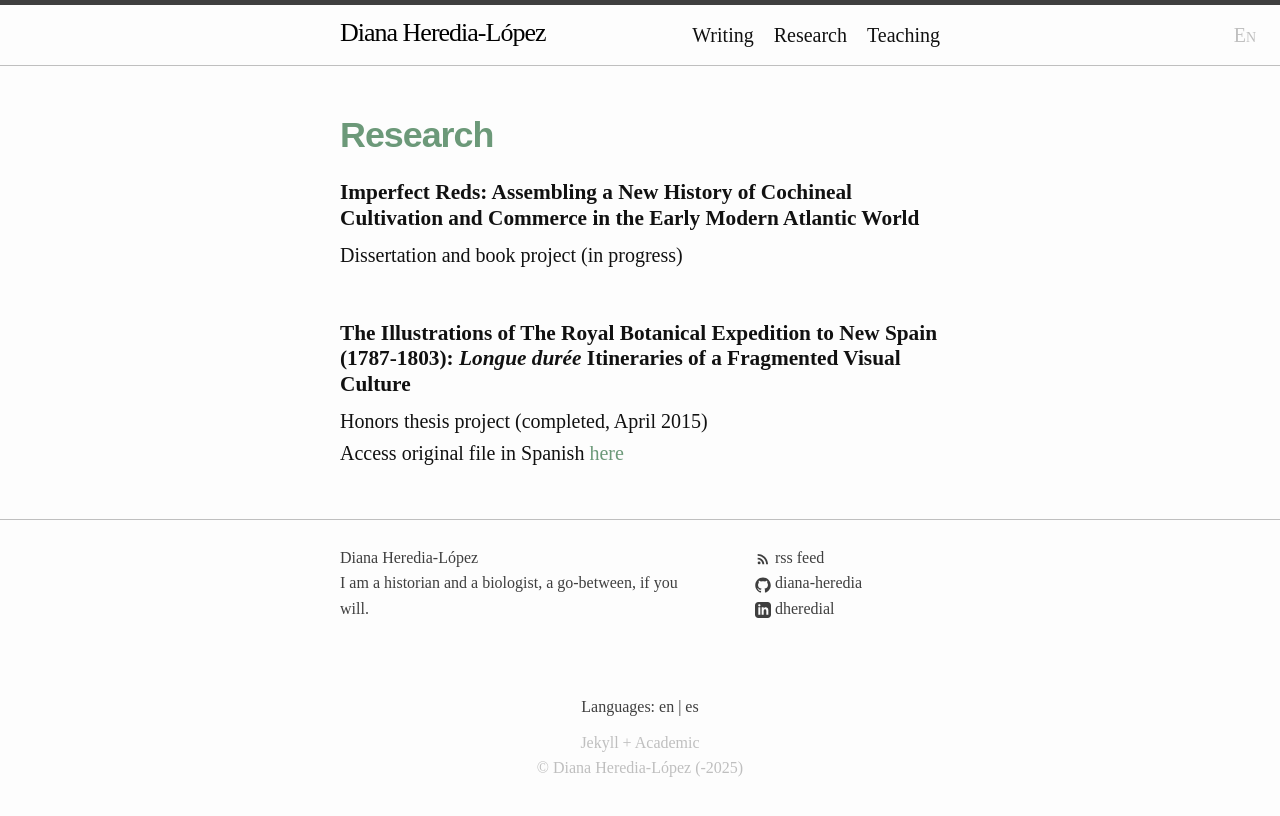
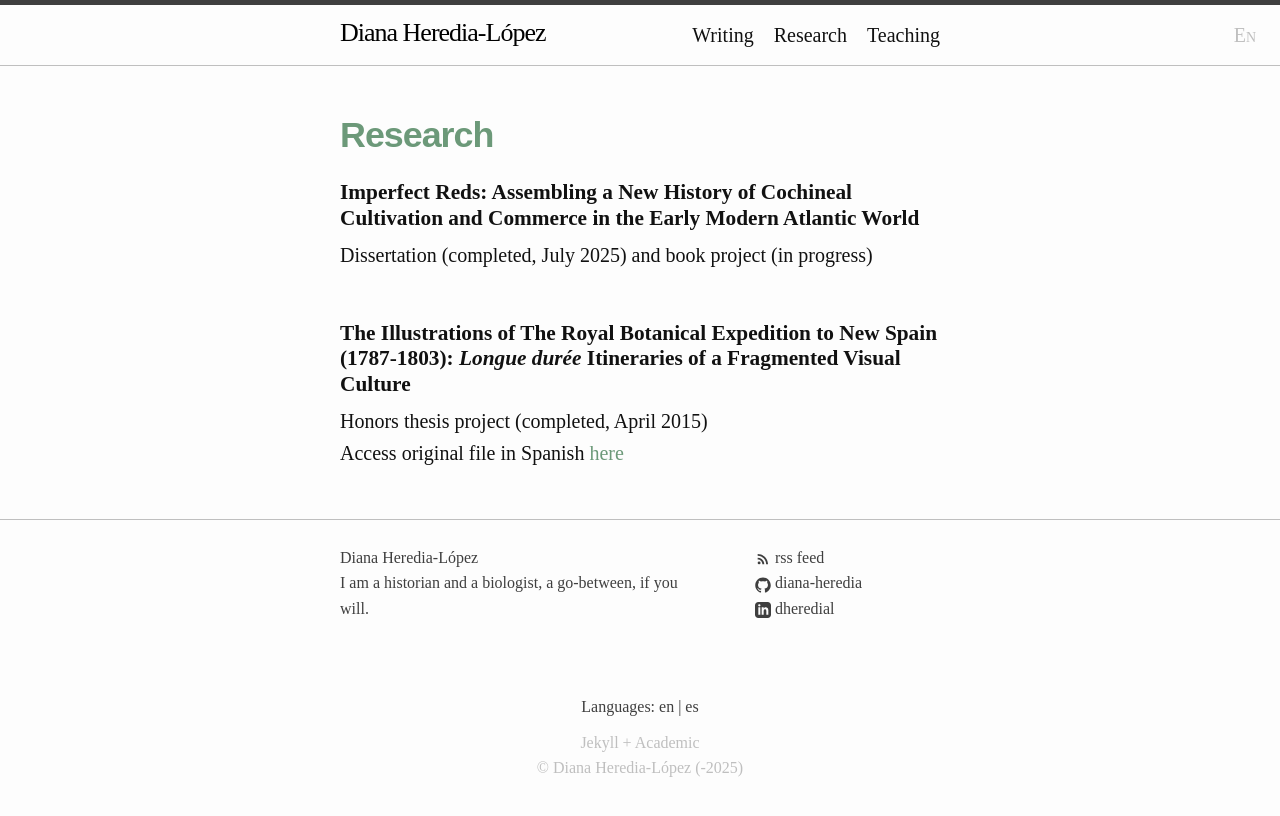
Before and after one commit to diana-heredia/diana-heredia.github.io, a Jekyll site: the page built from research.markdown, in a window 1280 px wide. Shown: the top 816 px of the page. Built offline with Jekyll 4.4.1, drawn with Linux system fonts in a browser that asks for light colours; some web fonts are replaced.

Commit message:
Update research.markdown

```diff
--- a/research.markdown
+++ b/research.markdown
@@ -4,7 +4,7 @@ title: Research
 permalink: /en/research/
 ---
 <h4><b>Imperfect Reds: Assembling a New History of Cochineal Cultivation and Commerce in the Early Modern Atlantic World</b></h4>
-Dissertation and book project (in progress)
+Dissertation (completed, July 2025) and book project (in progress)
 
 <h4><b>The Illustrations of The Royal Botanical Expedition to New Spain (1787-1803): <i>Longue durée</i> Itineraries of a Fragmented Visual Culture</b></h4>
 Honors thesis project (completed, April 2015)
```
